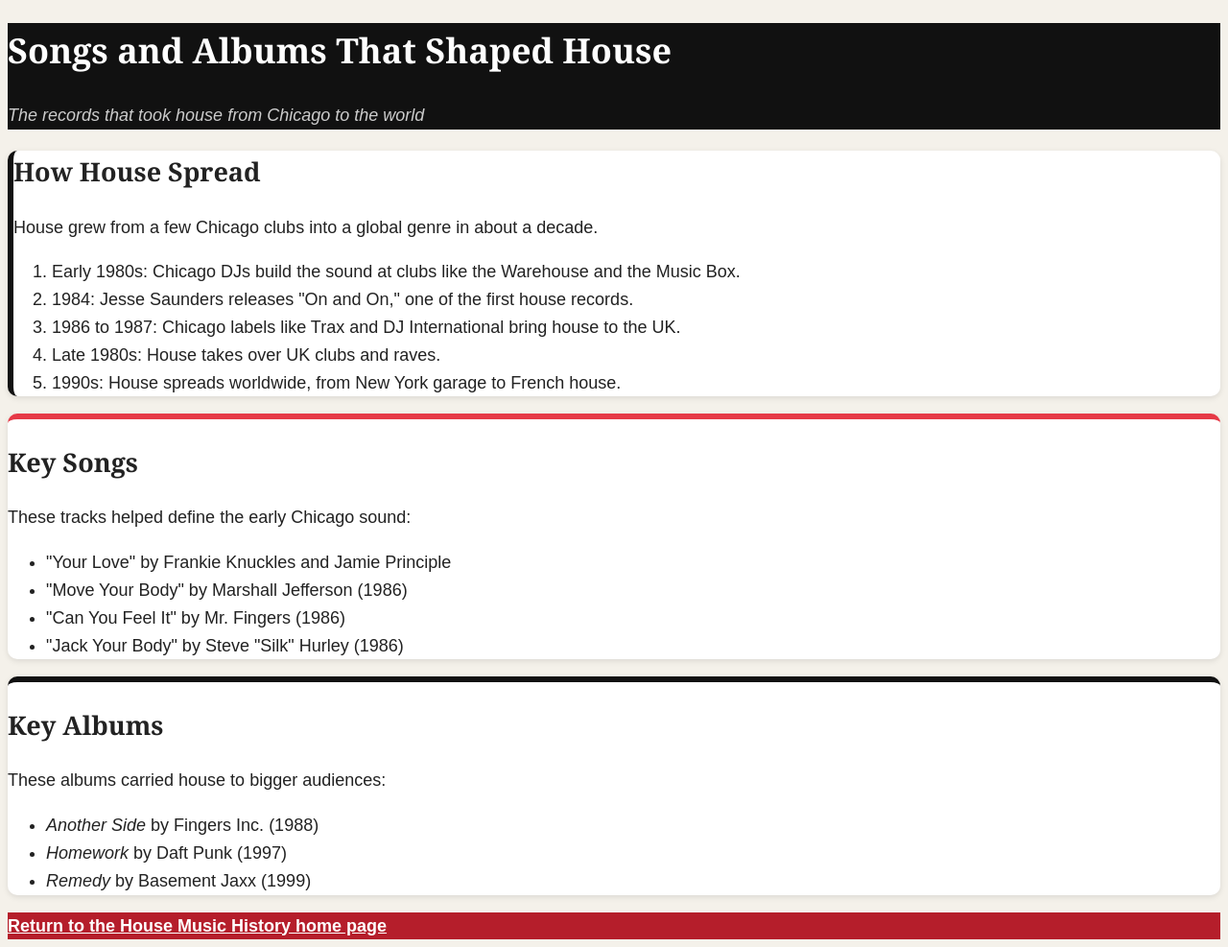
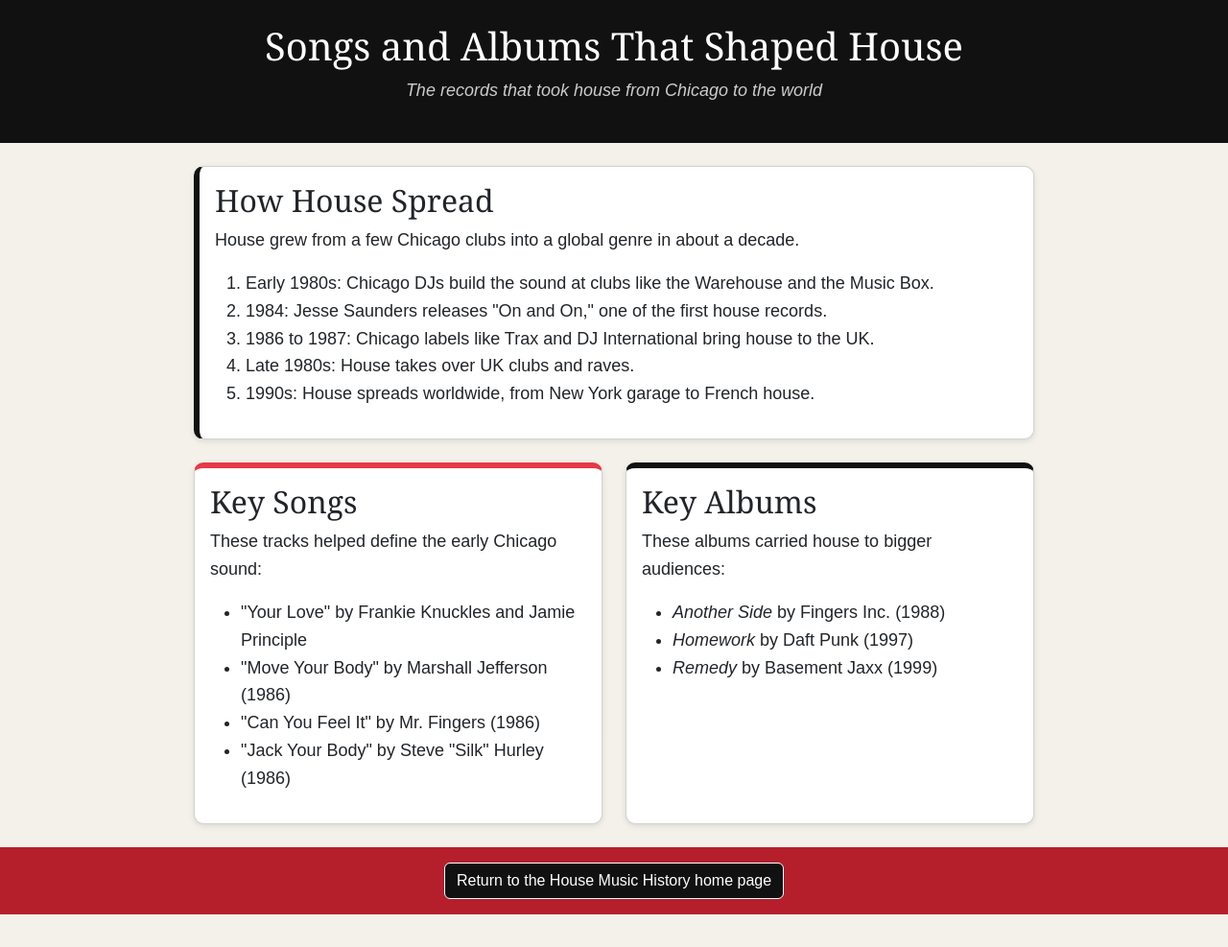
Before and after one commit to wesgmgmt1-source/house-music-history, a plain HTML site: page page2.html in a window 1280 px wide. Shown: the whole page at 96% size. After the commit the page ends 953 px from the top, so only its background shows below. Drawn offline with nearby package versions, Linux system fonts and the light colour scheme.

Commit message:
Final polish before deployment

```diff
--- a/css/style.css
+++ b/css/style.css
@@ -88,3 +88,27 @@ footer a {
 #albums {
   border-top: 6px solid #111;
 }
+/* ===== Flexbox layout for songs and albums ===== */
+.music-row {
+  display: flex;
+  gap: 1.5rem;
+}
+
+.music-row .card {
+  flex: 1;
+}
+
+/* ===== Responsive: stack cards and shrink text on small screens ===== */
+@media (max-width: 768px) {
+  .music-row {
+    flex-direction: column;
+  }
+
+  body {
+    font-size: 16px;
+  }
+
+  h1 {
+    font-size: 1.75rem;
+  }
+}
--- a/page2.html
+++ b/page2.html
@@ -4,22 +4,20 @@
   <meta charset="UTF-8" />
   <meta name="viewport" content="width=device-width, initial-scale=1.0" />
   <title>House Music History | Songs and Albums</title>
+  <link href="https://cdn.jsdelivr.net/npm/bootstrap@5.3.3/dist/css/bootstrap.min.css" rel="stylesheet" />
   <link rel="stylesheet" href="./css/style.css" />
 </head>
 <body>
-  <!-- Header: page title -->
-  <header>
-    <h1>Songs and Albums That Shaped House</h1>
-    <p class="tagline">The records that took house from Chicago to the world</p>
+  <header class="text-center py-4">
+    <h1 class="text-center">Songs and Albums That Shaped House</h1>
+    <p class="tagline text-center">The records that took house from Chicago to the world</p>
   </header>
 
-  <!-- Main: the core content of page 2 -->
-  <main>
-    <!-- Section 1: timeline of how house spread -->
-    <section id="timeline" class="card">
+  <main class="container my-4">
+    <section id="timeline" class="card mb-4">
+      <div class="card-body">
         <h2>How House Spread</h2>
         <p>House grew from a few Chicago clubs into a global genre in about a decade.</p>
-      <!-- Ordered list: events in time order -->
         <ol>
           <li>Early 1980s: Chicago DJs build the sound at clubs like the Warehouse and the Music Box.</li>
           <li>1984: Jesse Saunders releases "On and On," one of the first house records.</li>
@@ -27,12 +25,12 @@
           <li>Late 1980s: House takes over UK clubs and raves.</li>
           <li>1990s: House spreads worldwide, from New York garage to French house.</li>
         </ol>
+      </div>
     </section>
 
-    <!-- Flex container: holds the songs and albums sections side by side -->
-    <div class="music-row">
-      <!-- Section 2: key songs -->
+    <div class="music-row mb-4">
       <section id="songs" class="card">
+        <div class="card-body">
           <h2>Key Songs</h2>
           <p>These tracks helped define the early Chicago sound:</p>
           <ul>
@@ -41,10 +39,11 @@
             <li>"Can You Feel It" by Mr. Fingers (1986)</li>
             <li>"Jack Your Body" by Steve "Silk" Hurley (1986)</li>
           </ul>
+        </div>
       </section>
 
-      <!-- Section 3: key albums -->
       <section id="albums" class="card">
+        <div class="card-body">
           <h2>Key Albums</h2>
           <p>These albums carried house to bigger audiences:</p>
           <ul>
@@ -52,15 +51,17 @@
             <li><em>Homework</em> by Daft Punk (1997)</li>
             <li><em>Remedy</em> by Basement Jaxx (1999)</li>
           </ul>
+        </div>
       </section>
     </div>
   </main>
 
-  <!-- Footer: internal link back to the home page -->
-  <footer>
+  <footer class="text-center py-3">
     <nav aria-label="Related pages">
-      <a href="index.html">Return to the House Music History home page</a>
+      <a href="index.html" class="btn btn-dark">Return to the House Music History home page</a>
     </nav>
   </footer>
+
+  <script src="https://cdn.jsdelivr.net/npm/bootstrap@5.3.3/dist/js/bootstrap.bundle.min.js"></script>
 </body>
 </html>
```
Also changed, not shown: 1 other file. Lines whose indentation alone changed are shown as unchanged.
